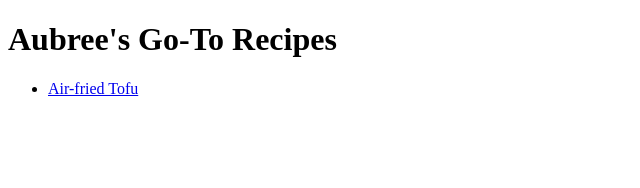
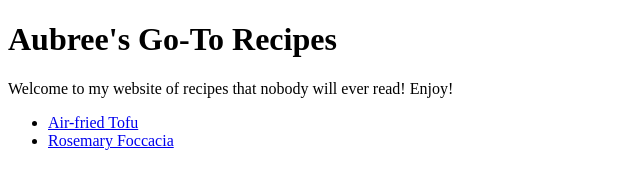
Before and after one commit to aubsftw1/odin-recipes, a plain HTML site: page pages.html/index.html in a window 1280 px wide. Shown: the whole page, without its empty margins (0-640 px from the left). Drawn offline with Linux system fonts and the light colour scheme.

Commit message:
add pages.html

```diff
--- a/pages.html/index.html
+++ b/pages.html/index.html
@@ -7,6 +7,7 @@
 
 <body>
     <h1>Aubree's Go-To Recipes</h1>
-    <ul><li><a href="../recipes/tofu.html">Air-fried Tofu</a></li></ul>
+    <p>Welcome to my website of recipes that nobody will ever read! Enjoy!</p>
+    <ul><li><a href="../recipes/tofu.html">Air-fried Tofu</a></li><li><a href="../recipes/foccacia.html">Rosemary Foccacia</a></li></ul>
 </body>
 </html>
```
